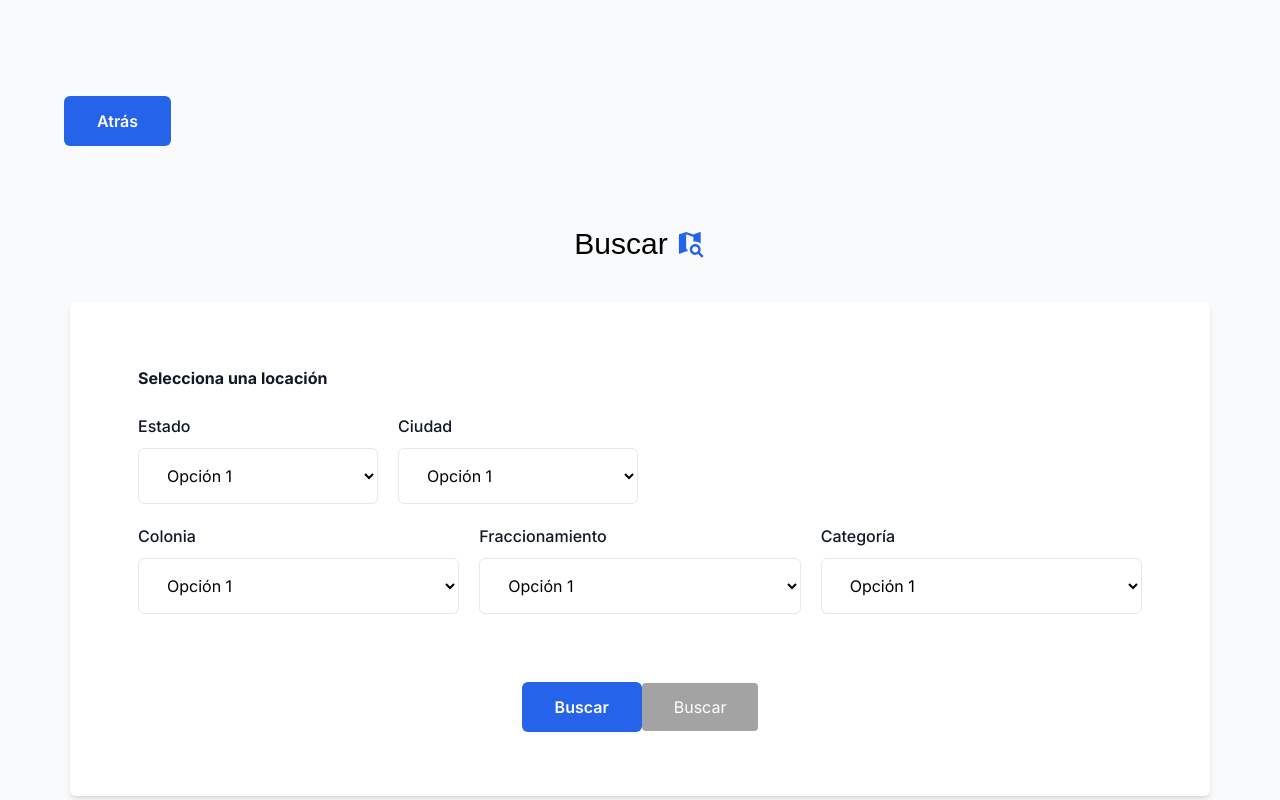
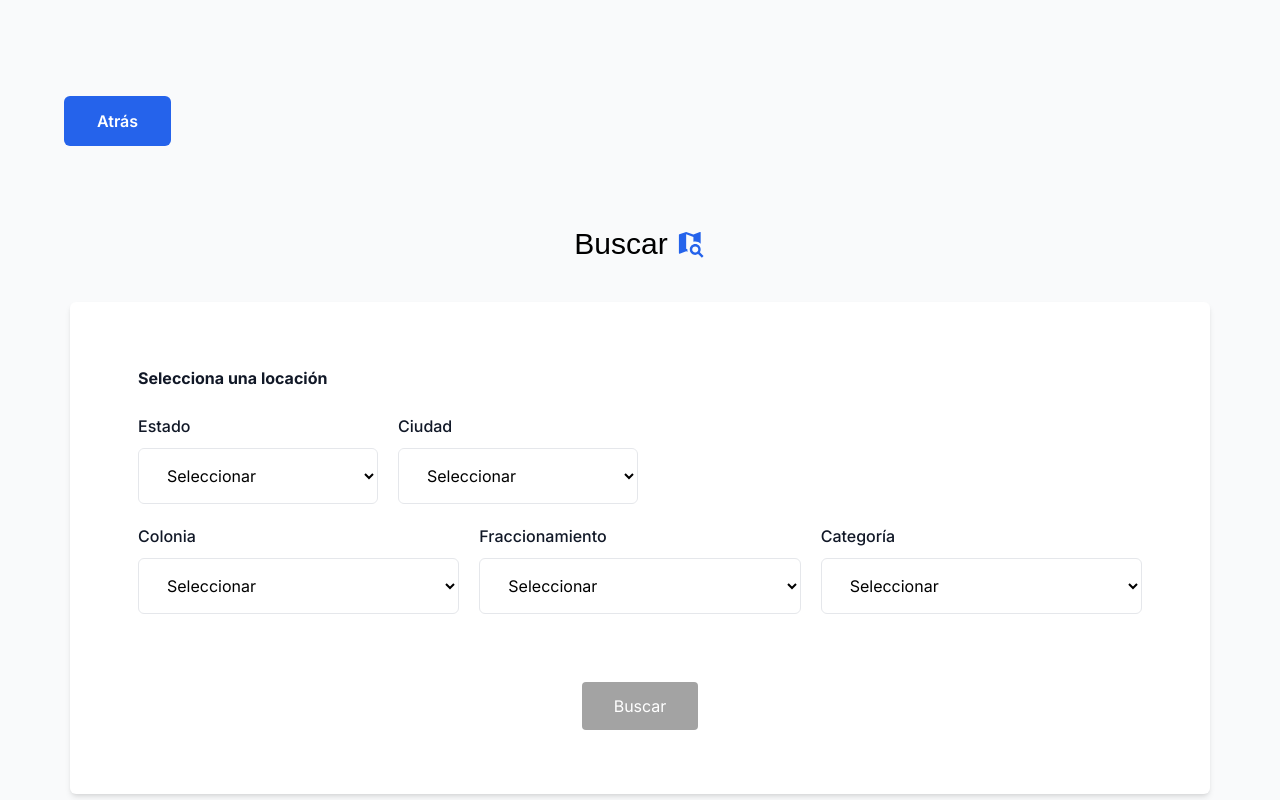
Before and after one commit to karen-nino/saas-teseo, a Next.js app in the folder saas-teseo/: page /buscar in a window 1280 px wide. Shown: the top 800 px of the page. Built offline with nearby package versions, Linux system fonts and the light colour scheme.

Commit message:
button disable}

```diff
--- a/saas-teseo/src/app/buscar/page.js
+++ b/saas-teseo/src/app/buscar/page.js
@@ -37,7 +37,7 @@ export default function buscar() {
                                             <label for="" class="text-base font-medium text-gray-900"> Estado </label>
                                             <div class="mt-2.5 relative text-gray-400 focus-within:text-gray-600 w-60">
                                                 <select name="cars" id="cars" className="block w-full py-4 pl-6 pr-4 text-black placeholder-gray-500 transition-all duration-200 bg-white border border-gray-200 rounded-md focus:outline-none focus:border-blue-600 caret-blue-600">
-                                                    <option value="option1">Opción 1</option>
+                                                    <option value="option1">Seleccionar</option>
                                                     <option value="option2">Opción 2</option>
                                                     <option value="option3">Opción 3</option>
                                                 </select>
@@ -48,7 +48,7 @@ export default function buscar() {
                                             <label for="" class="text-base font-medium text-gray-900"> Ciudad </label>
                                             <div class="mt-2.5 relative text-gray-400 focus-within:text-gray-600 w-60">
                                                 <select name="cars" id="cars" className="block w-full py-4 pl-6 pr-4 text-black placeholder-gray-500 transition-all duration-200 bg-white border border-gray-200 rounded-md focus:outline-none focus:border-blue-600 caret-blue-600">
-                                                    <option value="option1">Opción 1</option>
+                                                    <option value="option1">Seleccionar</option>
                                                     <option value="option2">Opción 2</option>
                                                     <option value="option3">Opción 3</option>
                                                 </select>
@@ -61,7 +61,7 @@ export default function buscar() {
                                             <label for="" class="text-base font-medium text-gray-900"> Colonia </label>
                                             <div class="mt-2.5 relative text-gray-400 focus-within:text-gray-600">
                                                 <select name="cars" id="cars" className="block w-full py-4 pl-6 pr-4 text-black placeholder-gray-500 transition-all duration-200 bg-white border border-gray-200 rounded-md focus:outline-none focus:border-blue-600 caret-blue-600">
-                                                    <option value="option1">Opción 1</option>
+                                                    <option value="option1">Seleccionar</option>
                                                     <option value="option2">Opción 2</option>
                                                     <option value="option3">Opción 3</option>
                                                 </select>
@@ -72,7 +72,7 @@ export default function buscar() {
                                             <label for="" class="text-base font-medium text-gray-900"> Fraccionamiento </label>
                                             <div class="mt-2.5 relative text-gray-400 focus-within:text-gray-600">
                                                 <select name="cars" id="cars" className="block w-full py-4 pl-6 pr-4 text-black placeholder-gray-500 transition-all duration-200 bg-white border border-gray-200 rounded-md focus:outline-none focus:border-blue-600 caret-blue-600">
-                                                    <option value="option1">Opción 1</option>
+                                                    <option value="option1">Seleccionar</option>
                                                     <option value="option2">Opción 2</option>
                                                     <option value="option3">Opción 3</option>
                                                 </select>
@@ -83,7 +83,7 @@ export default function buscar() {
                                             <label for="" class="text-base font-medium text-gray-900"> Categoría </label>
                                             <div class="mt-2.5 relative text-gray-400 focus-within:text-gray-600">
                                                 <select name="cars" id="cars" className="block w-full py-4 pl-6 pr-4 text-black placeholder-gray-500 transition-all duration-200 bg-white border border-gray-200 rounded-md focus:outline-none focus:border-blue-600 caret-blue-600">
-                                                    <option value="option1">Opción 1</option>
+                                                    <option value="option1">Seleccionar</option>
                                                     <option value="option2">Opción 2</option>
                                                     <option value="option3">Opción 3</option>
                                                 </select>
@@ -93,9 +93,9 @@ export default function buscar() {
 
 
                                     <div className="self-center pt-12">
-                                        <button type="submit" class="inline-flex items-center justify-center px-8 py-3 text-base font-semibold text-white transition-all duration-200 bg-blue-600 border border-transparent rounded-md focus:outline-none hover:bg-blue-700 focus:bg-blue-700">
+                                        {/* <button type="submit" class="inline-flex items-center justify-center px-8 py-3 text-base font-semibold text-white transition-all duration-200 bg-blue-600 border border-transparent rounded-md focus:outline-none hover:bg-blue-700 focus:bg-blue-700">
                                             Buscar
-                                        </button>
+                                        </button> */}
 
                                         <button type="submit" class="px-8 py-3 text-white bg-neutral-400 rounded focus:outline-none" disabled>Buscar</button>
                                     </div>
--- a/saas-teseo/src/app/comparar/page.js
+++ b/saas-teseo/src/app/comparar/page.js
@@ -37,7 +37,7 @@ export default function comparar() {
                                             <label for="" class="text-base font-medium text-gray-900"> Estado </label>
                                             <div class="mt-2.5 relative text-gray-400 focus-within:text-gray-600 w-60">
                                                 <select name="cars" id="cars" className="block w-full py-4 pl-6 pr-4 text-black placeholder-gray-500 transition-all duration-200 bg-white border border-gray-200 rounded-md focus:outline-none focus:border-blue-600 caret-blue-600">
-                                                    <option value="option1">Opción 1</option>
+                                                    <option value="option1">Seleccionar</option>
                                                     <option value="option2">Opción 2</option>
                                                     <option value="option3">Opción 3</option>
                                                 </select>
@@ -48,7 +48,7 @@ export default function comparar() {
                                             <label for="" class="text-base font-medium text-gray-900"> Ciudad </label>
                                             <div class="mt-2.5 relative text-gray-400 focus-within:text-gray-600 w-60">
                                                 <select name="cars" id="cars" className="block w-full py-4 pl-6 pr-4 text-black placeholder-gray-500 transition-all duration-200 bg-white border border-gray-200 rounded-md focus:outline-none focus:border-blue-600 caret-blue-600">
-                                                    <option value="option1">Opción 1</option>
+                                                    <option value="option1">Seleccionar</option>
                                                     <option value="option2">Opción 2</option>
                                                     <option value="option3">Opción 3</option>
                                                 </select>
@@ -61,7 +61,7 @@ export default function comparar() {
                                             <label for="" class="text-base font-medium text-gray-900"> Colonia </label>
                                             <div class="mt-2.5 relative text-gray-400 focus-within:text-gray-600">
                                                 <select name="cars" id="cars" className="block w-full py-4 pl-6 pr-4 text-black placeholder-gray-500 transition-all duration-200 bg-white border border-gray-200 rounded-md focus:outline-none focus:border-blue-600 caret-blue-600">
-                                                    <option value="option1">Opción 1</option>
+                                                    <option value="option1">Seleccionar</option>
                                                     <option value="option2">Opción 2</option>
                                                     <option value="option3">Opción 3</option>
                                                 </select>
@@ -72,7 +72,7 @@ export default function comparar() {
                                             <label for="" class="text-base font-medium text-gray-900"> Fraccionamiento </label>
                                             <div class="mt-2.5 relative text-gray-400 focus-within:text-gray-600">
                                                 <select name="cars" id="cars" className="block w-full py-4 pl-6 pr-4 text-black placeholder-gray-500 transition-all duration-200 bg-white border border-gray-200 rounded-md focus:outline-none focus:border-blue-600 caret-blue-600">
-                                                    <option value="option1">Opción 1</option>
+                                                    <option value="option1">Seleccionar</option>
                                                     <option value="option2">Opción 2</option>
                                                     <option value="option3">Opción 3</option>
                                                 </select>
@@ -83,7 +83,7 @@ export default function comparar() {
                                             <label for="" class="text-base font-medium text-gray-900"> Categoría </label>
                                             <div class="mt-2.5 relative text-gray-400 focus-within:text-gray-600">
                                                 <select name="cars" id="cars" className="block w-full py-4 pl-6 pr-4 text-black placeholder-gray-500 transition-all duration-200 bg-white border border-gray-200 rounded-md focus:outline-none focus:border-blue-600 caret-blue-600">
-                                                    <option value="option1">Opción 1</option>
+                                                    <option value="option1">Seleccionar</option>
                                                     <option value="option2">Opción 2</option>
                                                     <option value="option3">Opción 3</option>
                                                 </select>
@@ -113,7 +113,7 @@ export default function comparar() {
                                             <label for="" class="text-base font-medium text-gray-900"> Estado </label>
                                             <div class="mt-2.5 relative text-gray-400 focus-within:text-gray-600 w-60">
                                                 <select name="cars" id="cars" className="block w-full py-4 pl-6 pr-4 text-black placeholder-gray-500 transition-all duration-200 bg-white border border-gray-200 rounded-md focus:outline-none focus:border-blue-600 caret-blue-600">
-                                                    <option value="option1">Opción 1</option>
+                                                    <option value="option1">Seleccionar</option>
                                                     <option value="option2">Opción 2</option>
                                                     <option value="option3">Opción 3</option>
                                                 </select>
@@ -124,7 +124,7 @@ export default function comparar() {
                                             <label for="" class="text-base font-medium text-gray-900"> Ciudad </label>
                                             <div class="mt-2.5 relative text-gray-400 focus-within:text-gray-600 w-60">
                                                 <select name="cars" id="cars" className="block w-full py-4 pl-6 pr-4 text-black placeholder-gray-500 transition-all duration-200 bg-white border border-gray-200 rounded-md focus:outline-none focus:border-blue-600 caret-blue-600">
-                                                    <option value="option1">Opción 1</option>
+                                                    <option value="option1">Seleccionar</option>
                                                     <option value="option2">Opción 2</option>
                                                     <option value="option3">Opción 3</option>
                                                 </select>
@@ -137,7 +137,7 @@ export default function comparar() {
                                             <label for="" class="text-base font-medium text-gray-900"> Colonia </label>
                                             <div class="mt-2.5 relative text-gray-400 focus-within:text-gray-600">
                                                 <select name="cars" id="cars" className="block w-full py-4 pl-6 pr-4 text-black placeholder-gray-500 transition-all duration-200 bg-white border border-gray-200 rounded-md focus:outline-none focus:border-blue-600 caret-blue-600">
-                                                    <option value="option1">Opción 1</option>
+                                                    <option value="option1">Seleccionar</option>
                                                     <option value="option2">Opción 2</option>
                                                     <option value="option3">Opción 3</option>
                                                 </select>
@@ -148,7 +148,7 @@ export default function comparar() {
                                             <label for="" class="text-base font-medium text-gray-900"> Fraccionamiento </label>
                                             <div class="mt-2.5 relative text-gray-400 focus-within:text-gray-600">
                                                 <select name="cars" id="cars" className="block w-full py-4 pl-6 pr-4 text-black placeholder-gray-500 transition-all duration-200 bg-white border border-gray-200 rounded-md focus:outline-none focus:border-blue-600 caret-blue-600">
-                                                    <option value="option1">Opción 1</option>
+                                                    <option value="option1">Seleccionar</option>
                                                     <option value="option2">Opción 2</option>
                                                     <option value="option3">Opción 3</option>
                                                 </select>
@@ -159,7 +159,7 @@ export default function comparar() {
                                             <label for="" class="text-base font-medium text-gray-900"> Categoría </label>
                                             <div class="mt-2.5 relative text-gray-400 focus-within:text-gray-600">
                                                 <select name="cars" id="cars" className="block w-full py-4 pl-6 pr-4 text-black placeholder-gray-500 transition-all duration-200 bg-white border border-gray-200 rounded-md focus:outline-none focus:border-blue-600 caret-blue-600">
-                                                    <option value="option1">Opción 1</option>
+                                                    <option value="option1">Seleccionar</option>
                                                     <option value="option2">Opción 2</option>
                                                     <option value="option3">Opción 3</option>
                                                 </select>
@@ -171,10 +171,15 @@ export default function comparar() {
                             </form>
                         </div>
                     </div>
-
                 </div>
 
+                <div className="self-center pt-12">
+                    {/* <button type="submit" class="inline-flex items-center justify-center px-8 py-3 text-base font-semibold text-white transition-all duration-200 bg-blue-600 border border-transparent rounded-md focus:outline-none hover:bg-blue-700 focus:bg-blue-700">
+                        Comparar
+                    </button> */}
 
+                    <button type="submit" class="px-8 py-3 text-white bg-neutral-400 rounded focus:outline-none" disabled>Comparar</button>
+                </div>
             </section>
 
             <div className="flex justify-end mt-20 mr-20">
```
